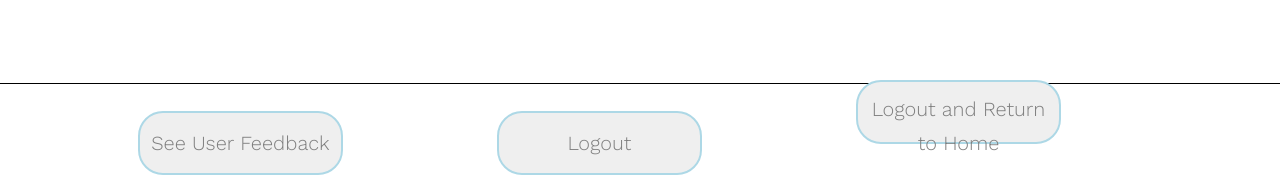
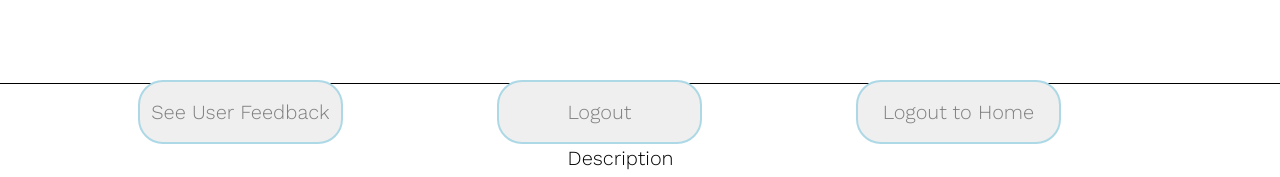
Before and after one commit to REUL-Lab/iconographic, a plain HTML site: page admin.html in a window 1280 px wide. Shown: the part 630-807 px from the top of the page. Drawn offline with nearby package versions, Linux system fonts and the light colour scheme.

Commit message:
changed button to logout to home

```diff
--- a/admin.html
+++ b/admin.html
@@ -145,7 +145,7 @@
 				</button>
 			</form>
 			<form action="index.html">
-				<button id = "logouthome">Logout and Return to Home</button>
+				<button id = "logouthome">Logout to Home</button>
 			</form>
 		</footer>
     </body>
--- a/css/style.css
+++ b/css/style.css
@@ -107,6 +107,7 @@ margin-top: 10vh;
     height: 70px;
     text-align: center
 }
+
 /* result.html footer css buttons */
 #downloadbutton, #backtohome, #reportbutton, #backtomain,#mainbutton, #loginbutton,#back {
     border-radius: 25px;
```
